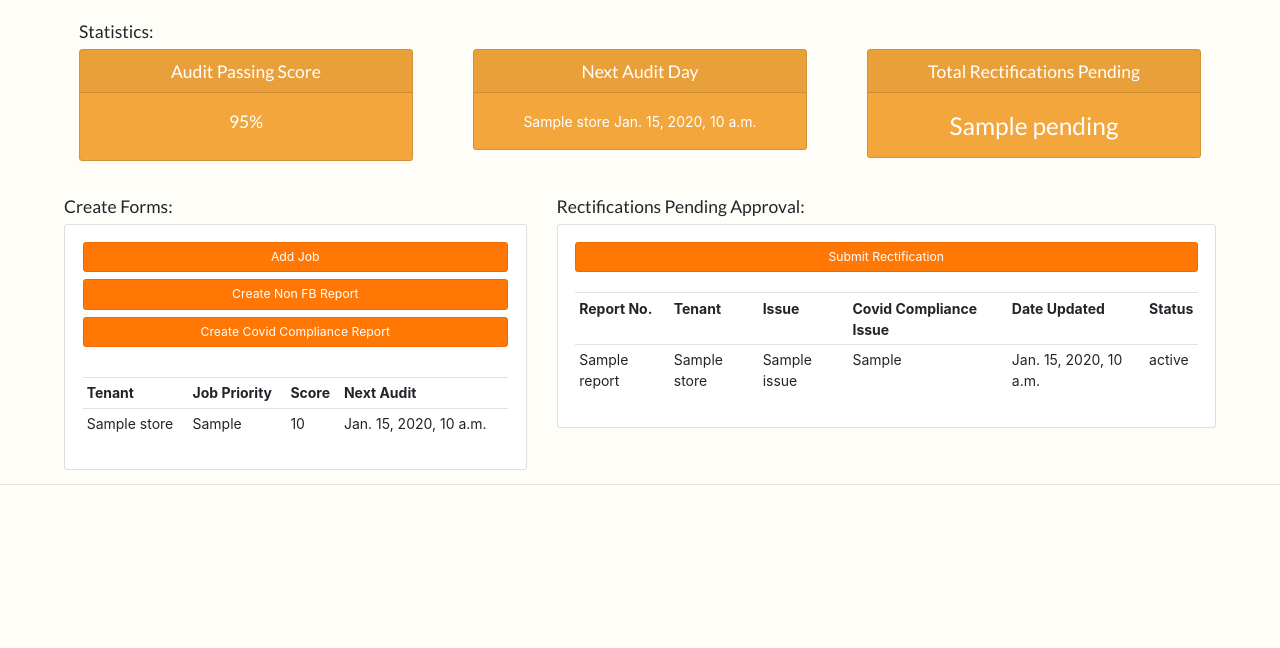
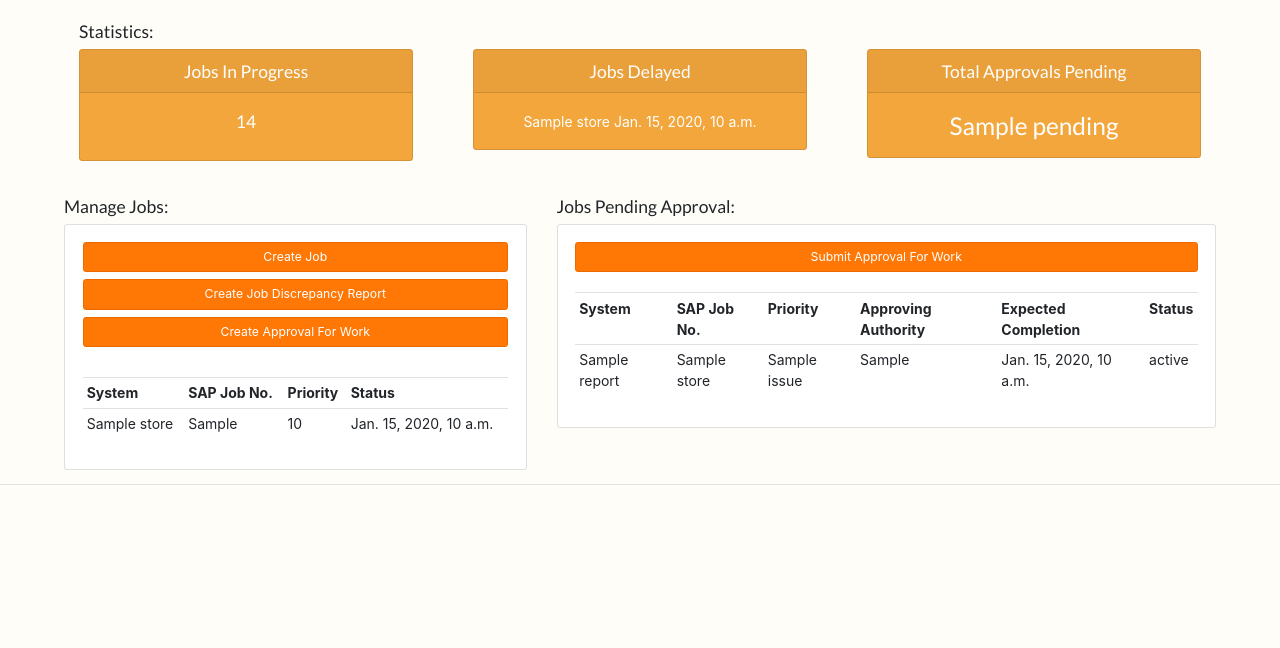
Before and after one commit to Grazorite/STEEG-Web-Portal, a Django app: template accounts/templates/accounts/dashboard.html in a window 1280 px wide. Shown: the part 84-732 px from the top of the page. Run offline with Django 3.2, Linux system fonts and the light colour scheme; the template is opened without the code that fills it: most values are stand-ins (such as "Sample title", 1, 10 or a date in 2020); some libraries are stand-ins or nearby versions.

Commit message:
made html changes
changed HTMLs to show proof-of-concept

```diff
--- a/accounts/templates/accounts/dashboard.html
+++ b/accounts/templates/accounts/dashboard.html
@@ -8,17 +8,17 @@
 
 <div class="row">
     <div class="col-md-5">
-        <h5>Create Forms:</h5>
+        <h5>Manage Jobs:</h5>
         <div class="card card-body">
-            <a class="btn btn-primary  btn-sm btn-block" href="{% url 'createFBReport_form' %}">Add Job</a>
-            <a class="btn btn-primary  btn-sm btn-block" href="{% url 'createNonFBReport_form' %}">Create Non FB Report</a>
-            <a class="btn btn-primary  btn-sm btn-block" href="{% url 'createCovidReport_form' %}">Create Covid Compliance Report</a>
+            <a class="btn btn-primary  btn-sm btn-block" href="{% url 'createFBReport_form' %}">Create Job</a>
+            <a class="btn btn-primary  btn-sm btn-block" href="{% url 'createNonFBReport_form' %}">Create Job Discrepancy Report</a>
+            <a class="btn btn-primary  btn-sm btn-block" href="{% url 'createCovidReport_form' %}">Create Approval For Work</a>
             <table class="table table-sm" style="margin-top: 30px;">
                 <tr>
-                    <th>Tenant</th>
-                    <th>Job Priority</th>
-                    <th>Score</th>
-                    <th>Next Audit</th>
+                    <th>System</th>
+                    <th>SAP Job No.</th>
+                    <th>Priority</th>
+                    <th>Status</th>
                 </tr>
 
                 {% for store in stores %}
@@ -35,17 +35,17 @@
     </div>
 
     <div class="col-md-7">
-        <h5>Rectifications Pending Approval:</h5>
+        <h5>Jobs Pending Approval:</h5>
         <div class="card card-body">
-            <a class="btn btn-primary  btn-sm btn-block" href="{% url 'rectify_form' %}">Submit Rectification</a>
+            <a class="btn btn-primary  btn-sm btn-block" href="{% url 'rectify_form' %}">Submit Approval For Work</a>
             <div style="margin:0; padding:0; overflow-x: scroll;">
             <table class="table table-sm" style="margin-top: 20px;">
                 <tr>
-                    <th>Report No.</th>
-                    <th>Tenant</th>
-                    <th>Issue</th>
-                    <th>Covid Compliance Issue</th>
-                    <th>Date Updated</th>
+                    <th>System</th>
+                    <th>SAP Job No.</th>
+                    <th>Priority</th>
+                    <th>Approving Authority</th>
+                    <th>Expected Completion</th>
                     <th>Status</th>
                 </tr>
 
--- a/accounts/templates/accounts/rectify_form.html
+++ b/accounts/templates/accounts/rectify_form.html
@@ -1,7 +1,7 @@
 {% extends 'accounts/main.html' %}
 {% load static %}
 
-{% block title %} - Rectify Form{% endblock title %}
+{% block title %} - Submit Approval For Work{% endblock title %}
 
 {% block cssblock %}
 <style>
@@ -48,7 +48,7 @@
 <div style="margin: 0 0;">
     <div>
         <div style="margin: 20px 0px; color: #EA7C14">
-            <h1>Submit Rectification</h1>
+            <h1>Submit Approval for Work</h1>
         </div>
     </div>
     <div style="padding-left: 10px;">
--- a/accounts/templates/accounts/stats.html
+++ b/accounts/templates/accounts/stats.html
@@ -5,10 +5,10 @@
   <div class="col-md">
    <div class="card text-center text-white  mb-3" id="score">
       <div class="card-header">
-       <h5 class="card-title">Audit Passing Score</h5>
+       <h5 class="card-title">Jobs In Progress</h5>
       </div>
       <div class="card-body">
-           <h5 class="card-title">95%</h5>
+           <h5 class="card-title">14</h5>
         <h3 class="card-title"></h3>
       </div>
    </div>
@@ -19,7 +19,7 @@
   <div class="col-md">
    <div class="card text-center text-white  mb-3" id="AuditDay">
       <div class="card-header">
-       <h5 class="card-title">Next Audit Day</h5>
+       <h5 class="card-title">Jobs Delayed</h5>
       </div>
       <div class="card-body">
         <h3 class="card-title"></h3>
@@ -39,7 +39,7 @@
   <div class="col-md">
    <div class="card text-center text-white  mb-3" id="rectify">
       <div class="card-header">
-       <h5 class="card-title">Total Rectifications Pending</h5>
+       <h5 class="card-title">Total Approvals Pending</h5>
       </div>
       <div class="card-body">
         <h3 class="card-title">{{pending}}</h3>
```
Also changed, not shown: accounts/templates/accounts/reports.html (+4 -4 lines), db.sqlite3.
